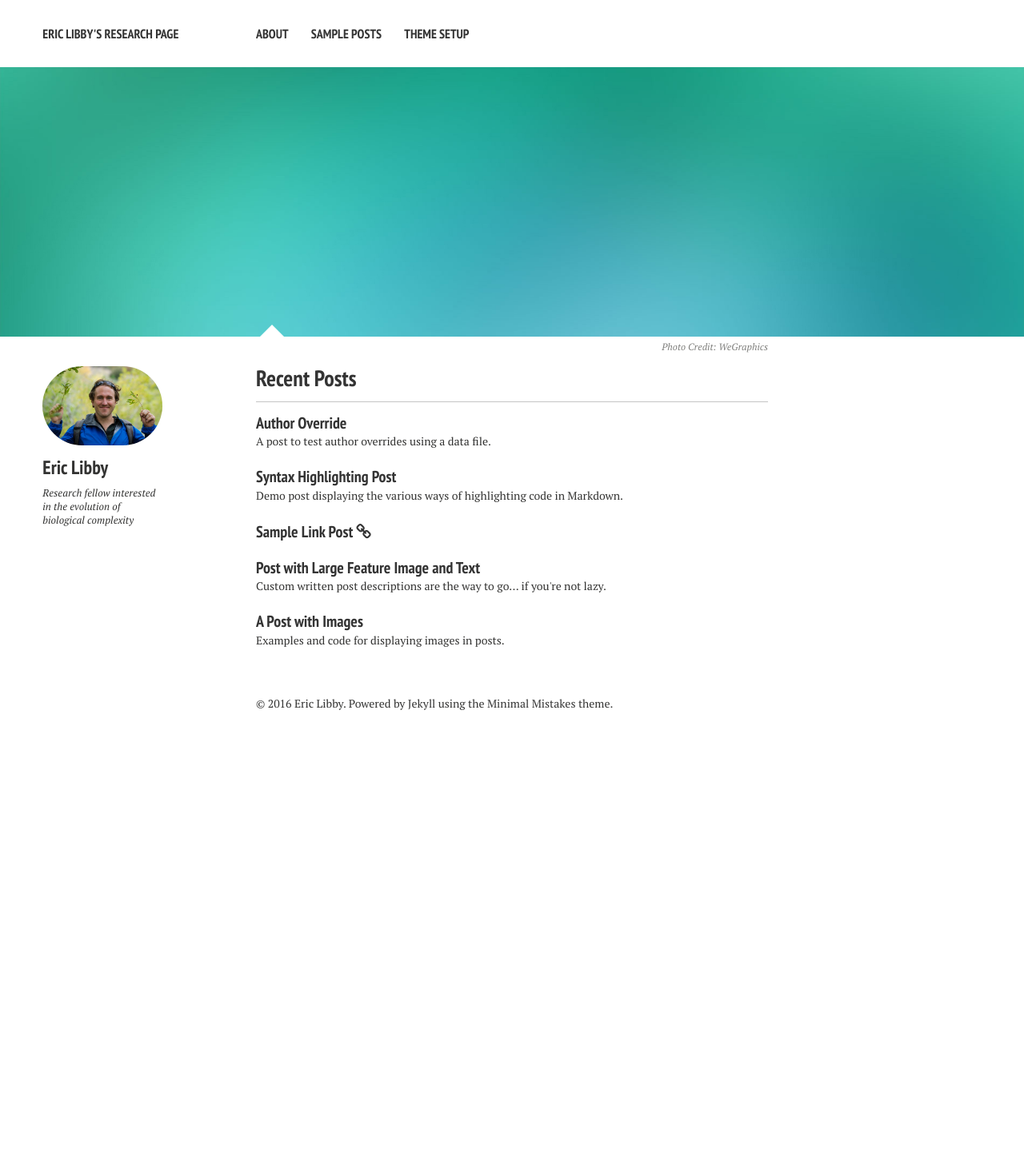
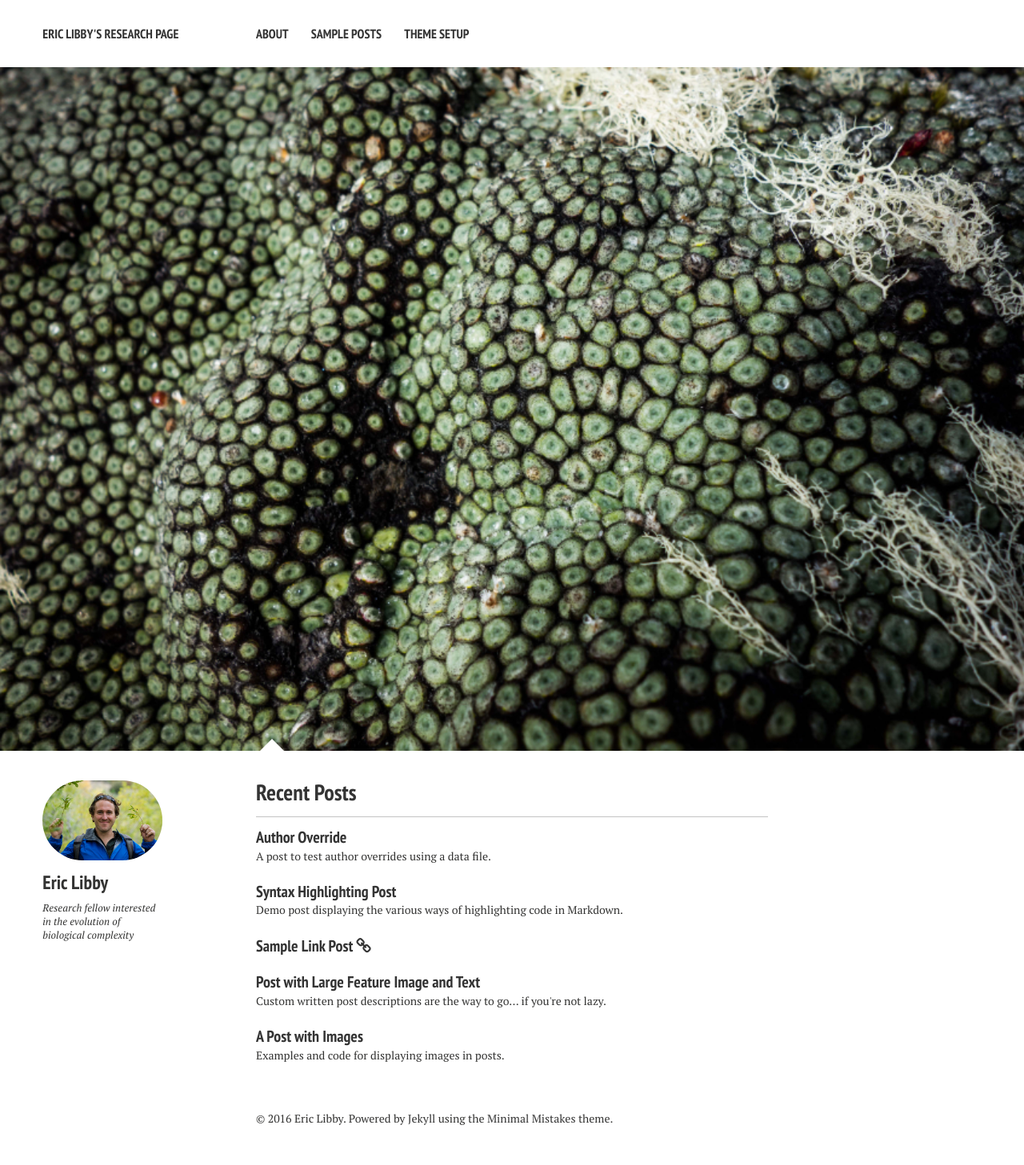
Before and after one commit to ericlibby/oldweb, a Jekyll site: the page built from index.md, in a window 1280 px wide. Shown: the whole page at 80% size. Built offline with Jekyll 4.4.1, drawn with Linux system fonts in a browser that asks for light colours; nearby versions of some CDN libraries; before the commit the page ends 938 px from its top, so only the background shows below that.

Commit message:
liche update2

```diff
--- a/index.md
+++ b/index.md
@@ -3,7 +3,7 @@ layout: home
 excerpt: "A minimal Jekyll theme for your blog by designer Michael Rose."
 tags: [Jekyll, theme, responsive, blog, template]
 image:
-  feature: sample-image-1.jpg
-  credit: WeGraphics
-  creditlink: http://wegraphics.net/downloads/free-ultimate-blurred-background-pack/
+  feature: lichenover2.jpg
+  credit: #WeGraphics
+  creditlink: #http://wegraphics.net/downloads/free-ultimate-blurred-background-pack/
 ---
```
Also changed, not shown: images/lichenover2.jpg (added).
